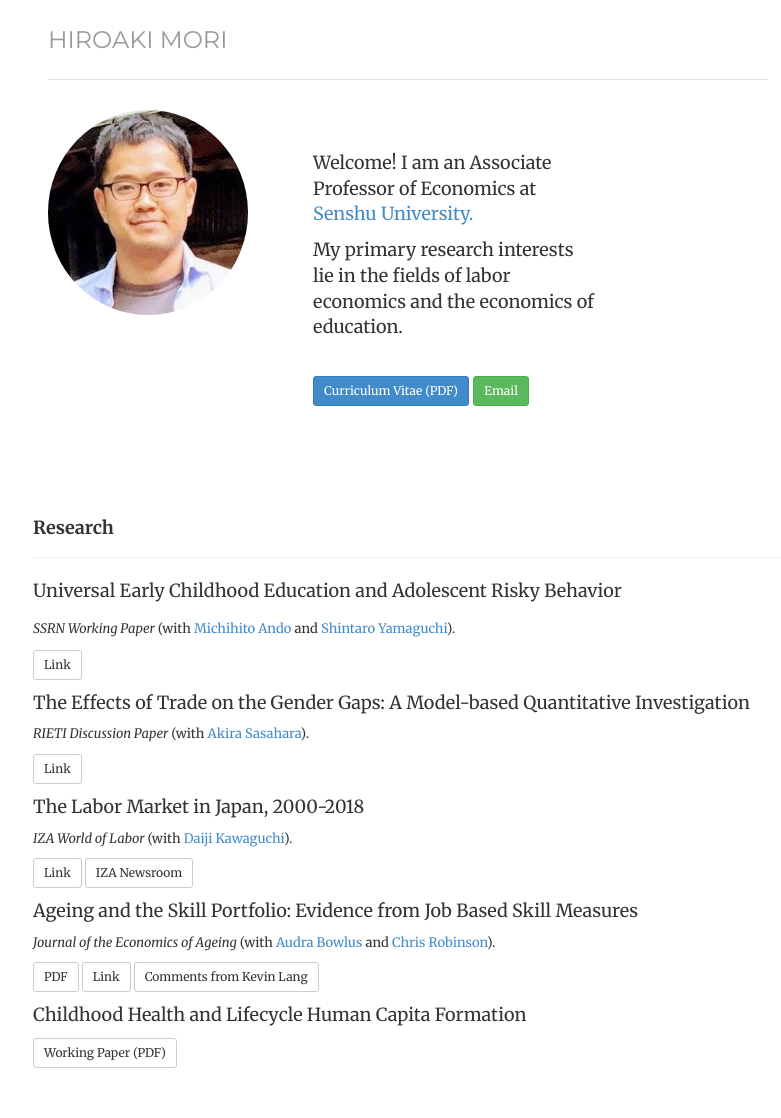
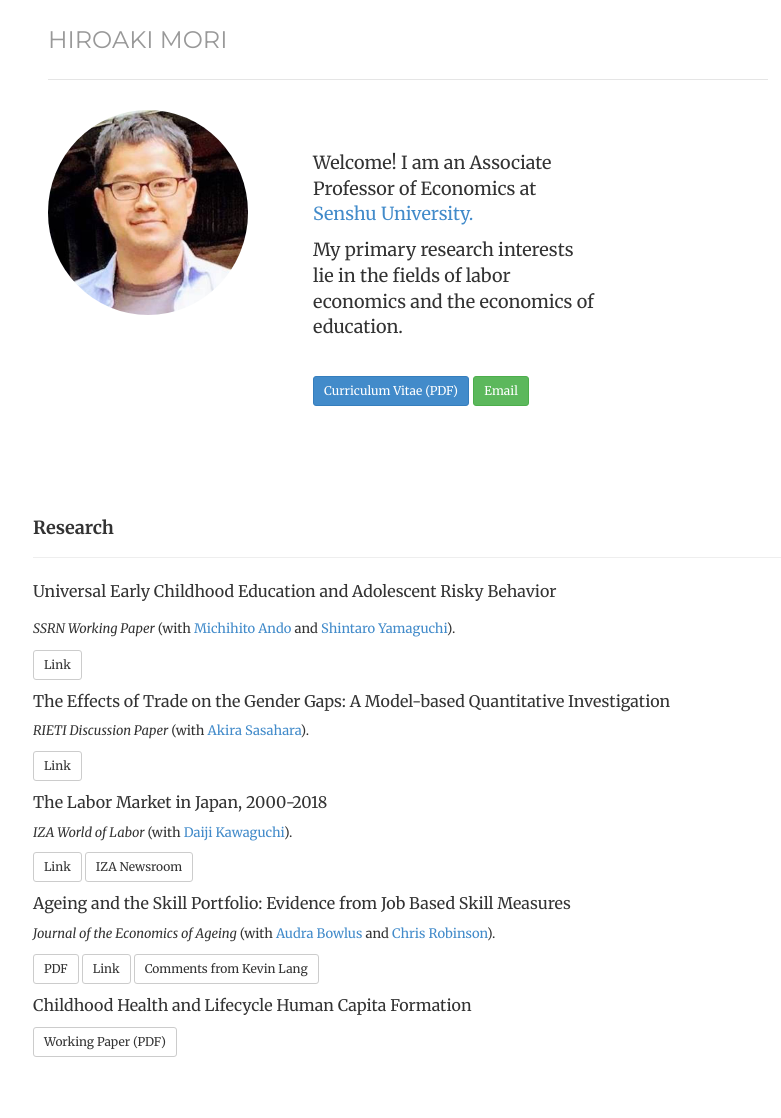
Before and after one commit to morihiroaki/morihiroaki.github.io, a Jekyll site: the page built from index.html, in a window 1280 px wide. Shown: the whole page, without its empty margins (232-1013 px from the left). Built offline with Jekyll 4.4.1, drawn with Linux system fonts in a browser that asks for light colours.

Commit message:
Update index.html

```diff
--- a/index.html
+++ b/index.html
@@ -33,24 +33,24 @@ description:
 <h4>Research</h4>
 </div>
 
-<p><font size="4">Universal Early Childhood Education and Adolescent Risky Behavior</font></p>
+<p><font size="3">Universal Early Childhood Education and Adolescent Risky Behavior</font></p>
  <p><font size="2"><i>SSRN Working Paper</i> (with <a href="https://sites.google.com/site/michihito7ando" target="_blank" title="Link">Michihito Ando</a> and <a href="https://sites.google.com/site/shintaroyamaguchi/" target="_blank" title="Link">Shintaro Yamaguchi</a>). </p>
 <p><a href="https://papers.ssrn.com/sol3/papers.cfm?abstract_id=4194467" target="_blank" class="btn btn-default btn-sm" role="button">Link</a>
 
-<p><font size="4">The Effects of Trade on the Gender Gaps: A Model-based Quantitative Investigation</font></p>
+<p><font size="3">The Effects of Trade on the Gender Gaps: A Model-based Quantitative Investigation</font></p>
  <p><font size="2"><i>RIETI Discussion Paper</i> (with <a href="https://sites.google.com/view/akirasasahara/home" target="_blank" title="Link">Akira Sasahara</a>). </p>
 <p><a href="https://www.rieti.go.jp/en/publications/summary/21090001.html" target="_blank" class="btn btn-default btn-sm" role="button">Link</a>
 
-<p><font size="4">The Labor Market in Japan, 2000-2018</font></p>
+<p><font size="3">The Labor Market in Japan, 2000-2018</font></p>
 <p><font size="2"><i>IZA World of Labor</i> (with <a href="https://sites.google.com/site/daijikawaguchi/" target="_blank" title="Link">Daiji Kawaguchi</a>). </p>
 <p><a href="https://wol.iza.org/articles/the-labor-market-in-japan" target="_blank" class="btn btn-default btn-sm" role="button">Link</a>
 <a href="https://newsroom.iza.org/en/archive/research/the-labor-market-in-japan-2000-2016-a-role-model-for-aging-societies-across-the-globe/" target="_blank" class="btn btn-default btn-sm" role="button">IZA Newsroom</a></p>
 
-<p><font size="4">Ageing and the Skill Portfolio: Evidence from Job Based Skill Measures</font></p>
+<p><font size="3">Ageing and the Skill Portfolio: Evidence from Job Based Skill Measures</font></p>
 <p><font size="2"><i>Journal of the Economics of Ageing</i> (with <a href="http://economics.uwo.ca/people/faculty/bowlus.html" target="_blank" title="Link">Audra Bowlus</a> and <a href="http://economics.uwo.ca/people/faculty/robinson.html" target="_blank" title="Link">Chris Robinson</a>). </p>
 <p><a href="./files/Bowlus_Mori_Robinson_2016_JEA.pdf" target="_blank" class="btn btn-default btn-sm" role="button">PDF</a>
 <a href="http://www.sciencedirect.com/science/article/pii/S2212828X16000049" target="_blank" class="btn btn-default btn-sm" role="button">Link</a>
 <a href="http://www.sciencedirect.com/science/article/pii/S2212828X16300135" target="_blank" class="btn btn-default btn-sm" role="button">Comments from Kevin Lang</a></p>
 
-<p><font size="4">Childhood Health and Lifecycle Human Capita Formation</font></p>
+<p><font size="3">Childhood Health and Lifecycle Human Capita Formation</font></p>
 <p><a href="./files/M2_main6.pdf" target="_blank" class="btn btn-default btn-sm" role="button">Working Paper (PDF)</a>
```
